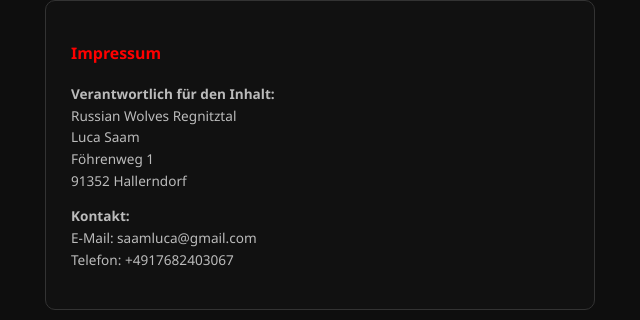
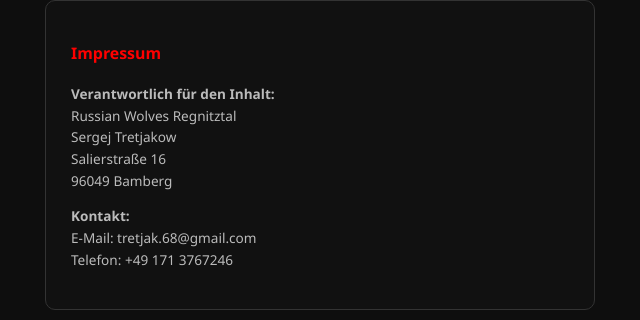
Before and after one commit to RW-Website/Russian-Wolves-Regnitztal, a plain HTML site: page index.html in a window 1280 px wide. Both pictures are taken after a click on the link "Impressum". Shown: the part 1472-1792 px from the top of the page, 320-960 px from the left. Drawn offline with Linux system fonts and the light colour scheme.

Commit message:
index.html

```diff
--- a/index.html
+++ b/index.html
@@ -141,12 +141,12 @@
     <h3 style="color: var(--accent-color);">Impressum</h3>
     <p><strong>Verantwortlich für den Inhalt:</strong><br>
     Russian Wolves Regnitztal<br>
-    Luca Saam<br>
-    Föhrenweg 1<br>
-    91352 Hallerndorf</p>
+    Sergej Tretjakow<br>
+    Salierstraße 16<br>
+    96049 Bamberg</p>
     <p><strong>Kontakt:</strong><br>
-    E-Mail: saamluca@gmail.com<br>
-    Telefon: +4917682403067</p>
+    E-Mail: tretjak.68@gmail.com<br>
+    Telefon: +49 171 3767246</p>
   </div>
 
 <div id="datenschutz" class="legal-content">
```
